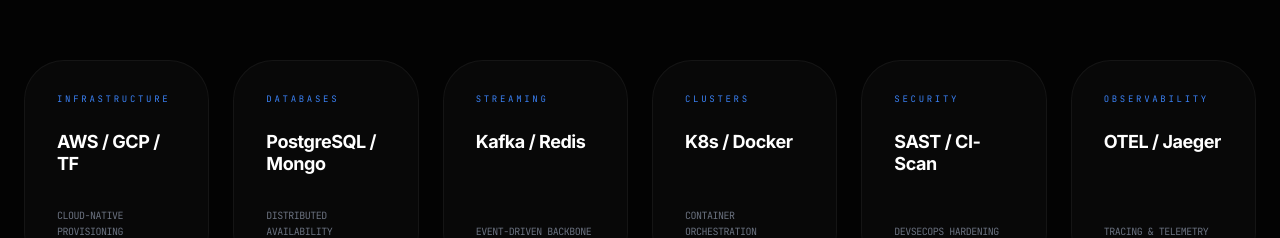
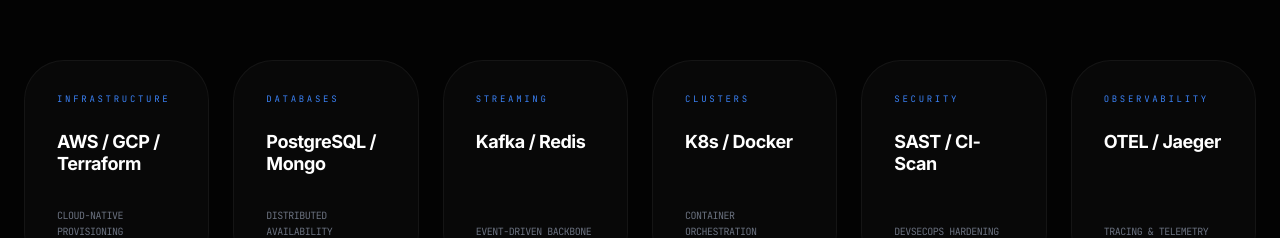
Before and after one commit to ekefan/new-portfolio, a React (Vite) app: page / in a window 1280 px wide. Shown: the part 1060-1298 px from the top of the page. Built offline with nearby package versions, Linux system fonts and the light colour scheme.

Commit message:
feat: Update infrastructure tools in architecture overview
Corrected "TF" to "Terraform" in the architecture overview section to accurately reflect the infrastructure provisioning tool used.

```diff
--- a/App.tsx
+++ b/App.tsx
@@ -126,7 +126,7 @@
         <section id="architecture" className="py-32 max-w-7xl mx-auto px-6 reveal">
            <div className="grid grid-cols-1 md:grid-cols-2 lg:grid-cols-3 xl:grid-cols-6 gap-6">
               {[
-                { title: "Infrastructure", val: "AWS / GCP / TF", sub: "Cloud-Native Provisioning" },
+                { title: "Infrastructure", val: "AWS / GCP / Terraform", sub: "Cloud-Native Provisioning" },
                 { title: "Databases", val: "PostgreSQL / Mongo", sub: "Distributed Availability" },
                 { title: "Streaming", val: "Kafka / Redis", sub: "Event-Driven Backbone" },
                 { title: "Clusters", val: "K8s / Docker", sub: "Container Orchestration" },
```
